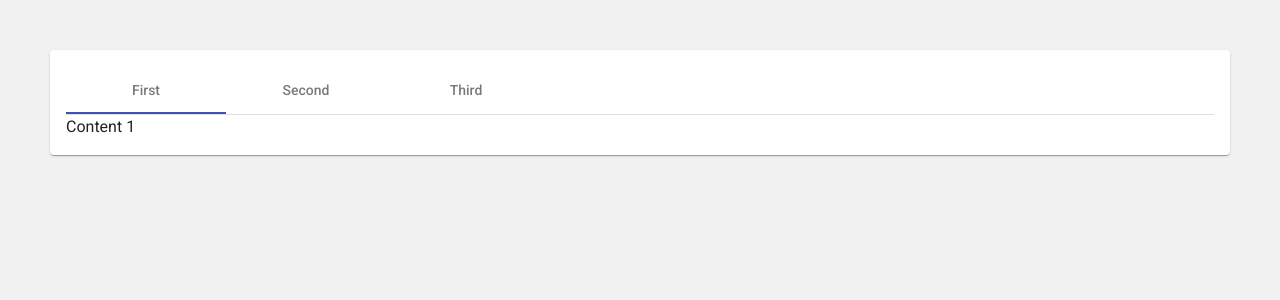
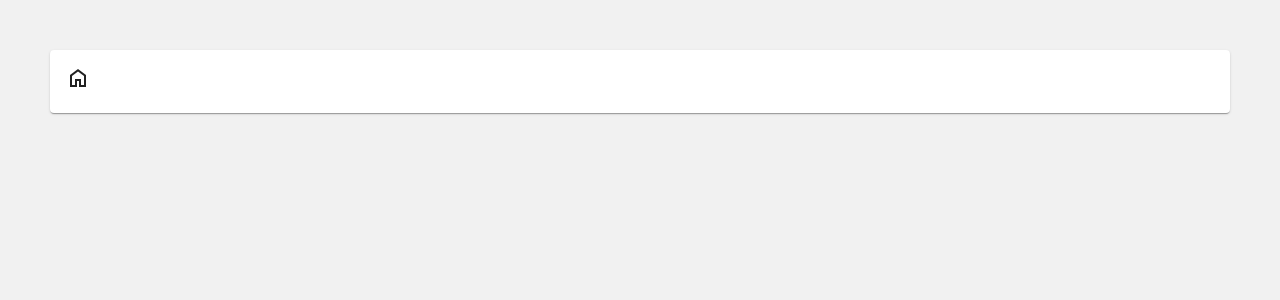
Before and after one commit to sidielmoctar/iscae-2022-angular, an Angular app in the folder exampleangular/: page / in a window 1280 px wide. Shown: the top 300 px of the page. Built offline with nearby package versions, Linux system fonts and the light colour scheme.

Commit message:
intégration angular icons

```diff
--- a/exampleangular/src/app/app.component.html
+++ b/exampleangular/src/app/app.component.html
@@ -1,9 +1,7 @@
 <div style="padding: 50px">
   <mat-card>
-    <mat-tab-group>
-      <mat-tab label="First"> Content 1 </mat-tab>
-      <mat-tab label="Second"> Content 2 </mat-tab>
-      <mat-tab label="Third"> Content 3 </mat-tab>
-    </mat-tab-group>
+    <span class="material-symbols-outlined">
+        home
+    </span>
   </mat-card>
 </div>
--- a/exampleangular/src/index.html
+++ b/exampleangular/src/index.html
@@ -7,6 +7,7 @@
   <meta name="viewport" content="width=device-width, initial-scale=1">
   <link rel="icon" type="image/x-icon" href="favicon.ico">
   <link rel="preconnect" href="https://fonts.gstatic.com">
+  <link rel="stylesheet" href="https://fonts.googleapis.com/css2?family=Material+Symbols+Outlined:opsz,wght,FILL,GRAD@48,400,0,0" />
   <link href="https://fonts.googleapis.com/css2?family=Roboto:wght@300;400;500&display=swap" rel="stylesheet">
   <link href="https://fonts.googleapis.com/icon?family=Material+Icons" rel="stylesheet">
 </head>
```
